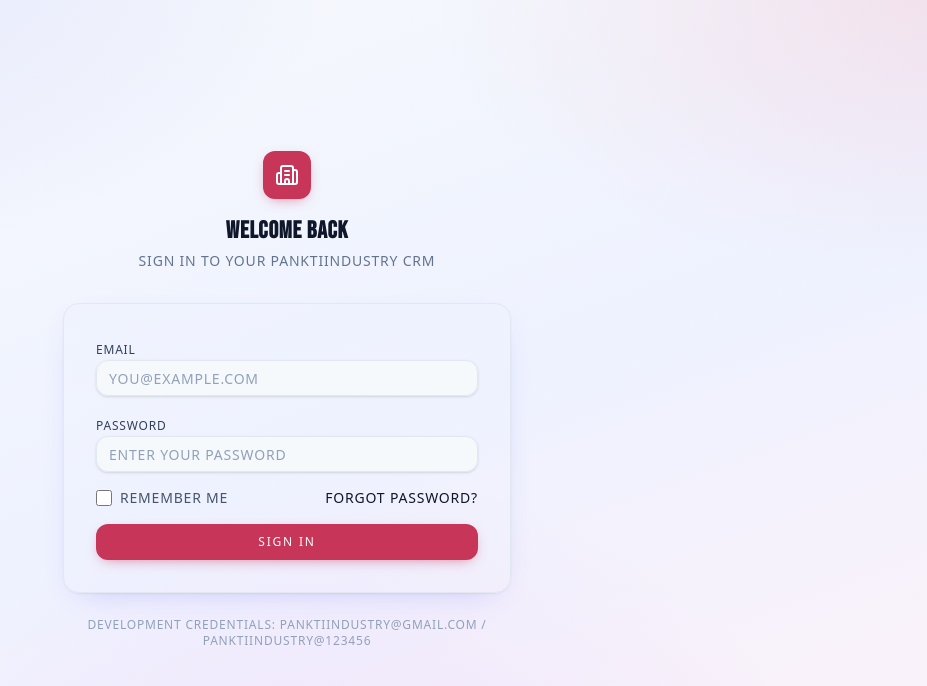
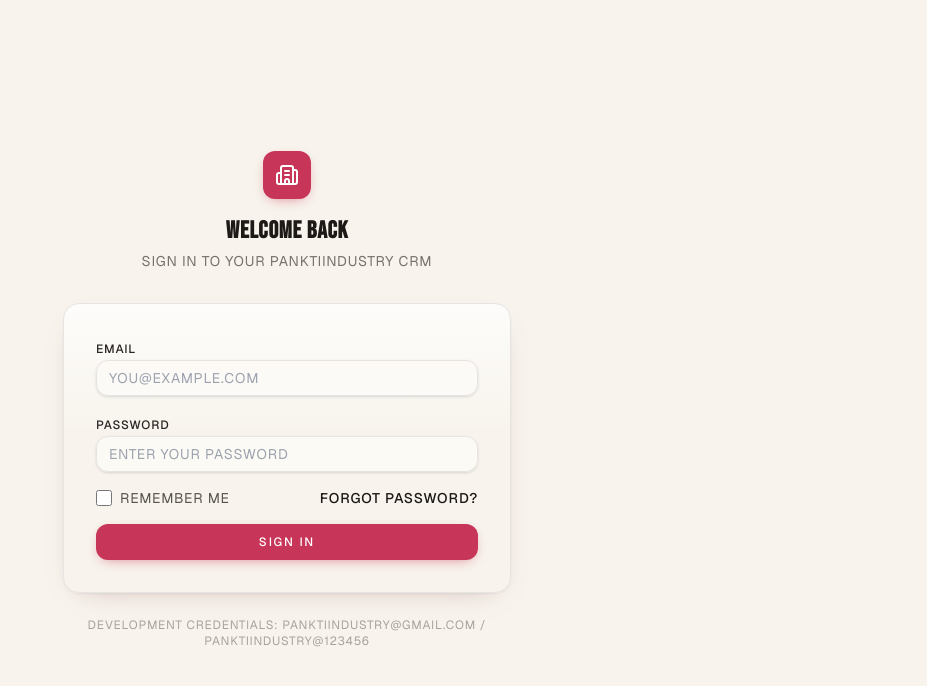
Before and after one commit to naveen9717/panktiindustry_crm, a Next.js app: page / in a window 1280 px wide. Shown: the top 686 px of the page, without its empty margins (353-1280 px from the left). Built offline with nearby package versions, Linux system fonts and the light colour scheme; no server answers.

Commit message:
Adopt wedding-crm-silk CSS: cream light theme, Geist body font, reference scrollbars/palette

```diff
--- a/src/app/globals.css
+++ b/src/app/globals.css
@@ -4,13 +4,41 @@
 @custom-variant dark (&:where(.dark, .dark *));
 
 @theme {
-  --font-sans: var(--font-inter), system-ui, -apple-system, sans-serif;
+  --font-sans: var(--font-geist), system-ui, -apple-system, sans-serif;
+}
+
+/* Reference palette (wedding-crm-silk): warm cream body, Geist type */
+:root {
+  --popup-bg: #ffffff;
+  --popup-border: rgb(228 228 231);
 }
 
 body {
-  @apply bg-slate-50 text-slate-900 antialiased;
+  @apply antialiased;
+  font-family: var(--font-geist), system-ui, -apple-system, sans-serif;
+  background-color: #f8f4ed;
+  color: #1c1917;
   text-transform: uppercase;
   letter-spacing: 0.05em;
+}
+
+/* Placeholders (reference: stone-400 light / white 30% dark) */
+::placeholder {
+  opacity: 1;
+  color: #9ca3af;
+}
+.dark ::placeholder {
+  color: rgba(255, 255, 255, 0.3);
+}
+
+/* Checkbox / radio accent (reference: wine light, rose dark) */
+input[type="checkbox"],
+input[type="radio"] {
+  accent-color: #6b1f2e;
+}
+.dark input[type="checkbox"],
+.dark input[type="radio"] {
+  accent-color: #c73659;
 }
 /* Form controls don't inherit text-transform (UA default) — force it */
 button,
@@ -23,15 +51,32 @@ option {
 }
 
 /* ------------------------------------------------------------------ */
-/* All surfaces take the page background color so elements blend into  */
-/* the bg (both modes). Hovers re-declared unlayered so they still win */
-/* over the .bg-white rule (layered utilities would lose to it).       */
+/* Surfaces take the page background color so elements blend into the   */
+/* bg (both modes). Light = reference cream (#f8f4ed) + stone palette;  */
+/* hovers re-declared unlayered so they still win over the .bg-white    */
+/* rule (layered utilities would lose to it).                           */
 /* ------------------------------------------------------------------ */
 .bg-white {
-  background-color: rgba(248, 250, 252, 0.9);
+  background-color: rgba(253, 251, 247, 0.9);
 }
-.hover\:bg-slate-50:hover { background-color: #eef2f7; }
-.hover\:bg-slate-100:hover { background-color: #f1f5f9; }
+.hover\:bg-slate-50:hover { background-color: #f5f5f4; }
+.hover\:bg-slate-100:hover { background-color: #ebe9e2; }
+
+/* Stone borders (reference: stone-100/200/300) */
+.border-slate-100 { border-color: #f5f5f4; }
+.border-slate-200 { border-color: #e7e5e4; }
+.border-slate-300 { border-color: #d6d3d1; }
+
+/* Stone text (reference: stone-900…400) */
+.text-slate-950,
+.text-slate-900 { color: #1c1917; }
+.text-slate-800,
+.text-slate-700 { color: #292524; }
+.text-slate-600 { color: #57534e; }
+.text-slate-500 { color: #78716c; }
+.text-slate-400 { color: #a8a29e; }
+.hover\:text-slate-900:hover { color: #1c1917; }
+.hover\:text-slate-600:hover { color: #57534e; }
 
 /* ------------------------------------------------------------------ */
 /* Dark palette remap: applies the slate/neutral + status tokens used   */
@@ -43,6 +88,8 @@ option {
 /* ------------------------------------------------------------------ */
 .dark {
   color-scheme: dark;
+  --popup-bg: #1c1917;
+  --popup-border: rgba(255, 255, 255, 0.1);
 }
 
 /* Surfaces → the page background color (with a faint sheen) */
@@ -75,11 +122,6 @@ option {
 .dark .border-slate-200 { border-color: rgba(255, 255, 255, 0.1); }
 .dark .border-slate-300 { border-color: rgba(255, 255, 255, 0.2); }
 
-/* Scrollbars (theirs: thumb #ffffff1f, hover #ffffff38, transparent track) */
-.dark ::-webkit-scrollbar-track { background: transparent; }
-.dark ::-webkit-scrollbar-thumb { background: #ffffff1f; border-radius: 99px; }
-.dark ::-webkit-scrollbar-thumb:hover { background: #ffffff38; }
-
 /* Status / tinted backgrounds → translucent dark tints */
 .dark .bg-red-50,
 .dark .bg-red-100 { background-color: rgb(127 29 29 / 0.35); }
@@ -108,19 +150,14 @@ option {
 .dark .text-orange-600 { color: #fb923c; }
 
 /* ================================================================== */
-/* Modern gradient UI system                                           */
-/* Light: indigo/rose mesh · Dark: true-black gradients w/ soft glow   */
-/* Brand accents: indigo → violet → rose                               */
+/* Gradient UI system                                                  */
+/* Light: reference cream #f8f4ed + stone surfaces · Dark: wine→navy   */
+/* radial gradients (palette taken from wedding-crm-silk)              */
 /* ================================================================== */
 
-/* ---- Page background ---- */
+/* ---- Page background (reference: flat warm cream) ---- */
 .bg-page {
-  background-color: #f8fafc;
-  background-image:
-    radial-gradient(1000px 550px at 8% -8%, rgba(99, 102, 241, 0.14), transparent 60%),
-    radial-gradient(900px 500px at 100% 0%, rgba(244, 63, 94, 0.1), transparent 55%),
-    radial-gradient(850px 750px at 55% 115%, rgba(168, 85, 247, 0.1), transparent 60%),
-    linear-gradient(160deg, #f8fafc 0%, #eef2ff 55%, #fdf2f8 100%);
+  background-color: #f8f4ed;
 }
 .dark body {
   background-color: #0f0e17;
@@ -135,8 +172,8 @@ option {
 
 /* ---- Header (glass) ---- */
 .surface-header {
-  background-color: rgba(248, 250, 252, 0.85);
-  background-image: linear-gradient(90deg, rgba(248, 250, 252, 0.92), rgba(240, 244, 255, 0.8) 60%, rgba(253, 240, 248, 0.8));
+  background-color: rgba(248, 244, 237, 0.85);
+  background-image: linear-gradient(90deg, rgba(248, 244, 237, 0.92), rgba(250, 247, 241, 0.85) 60%, rgba(252, 246, 240, 0.82));
   backdrop-filter: blur(12px);
   -webkit-backdrop-filter: blur(12px);
 }
@@ -147,8 +184,8 @@ option {
 
 /* ---- Sidebar ---- */
 .surface-sidebar {
-  background-color: rgba(248, 250, 252, 0.92);
-  background-image: linear-gradient(180deg, rgba(248, 250, 252, 0.95) 0%, rgba(246, 247, 253, 0.9) 100%);
+  background-color: rgba(248, 244, 237, 0.94);
+  background-image: linear-gradient(180deg, rgba(253, 251, 247, 0.95) 0%, rgba(248, 244, 237, 0.9) 100%);
 }
 .dark .surface-sidebar {
   background-color: #0d0c1a;
@@ -161,15 +198,13 @@ h1 {
   font-family: var(--font-bebas, "Bebas Neue"), ui-sans-serif, system-ui, sans-serif;
 }
 
-/* ---- Brand gradient text ---- */
+/* ---- Brand text (reference light: wine #6B1F2E) ---- */
 .brand-text {
-  background-image: linear-gradient(135deg, #6366f1 0%, #a855f7 55%, #f43f5e 100%);
-  -webkit-background-clip: text;
-  background-clip: text;
-  color: transparent;
+  background-image: none;
+  color: #6b1f2e;
 }
 
-/* Dark mode: plain white instead of the gradient (readable on true-black) */
+/* Dark mode: plain white instead of the wine (readable on true-black) */
 .dark .brand-text {
   background-image: none;
   color: #ffffff;
@@ -206,16 +241,16 @@ h1 {
 
 /* ---- Cards: soft elevation + subtle sheen ---- */
 .card-elevated {
-  background-image: linear-gradient(180deg, rgba(238, 242, 255, 0.65), rgba(255, 255, 255, 0) 45%);
+  background-image: linear-gradient(180deg, rgba(255, 255, 255, 0.75), rgba(255, 255, 255, 0) 45%);
   box-shadow:
-    0 1px 2px rgba(15, 23, 42, 0.05),
-    0 10px 30px -18px rgba(99, 102, 241, 0.45);
+    0 1px 2px rgba(28, 25, 23, 0.05),
+    0 10px 30px -18px rgba(107, 31, 46, 0.35);
   transition: box-shadow 0.2s ease, transform 0.2s ease;
 }
 .card-elevated:hover {
   box-shadow:
-    0 1px 2px rgba(15, 23, 42, 0.06),
-    0 18px 44px -20px rgba(124, 58, 237, 0.5);
+    0 1px 2px rgba(28, 25, 23, 0.06),
+    0 18px 44px -20px rgba(107, 31, 46, 0.4);
 }
 .dark .card-elevated {
   background-image: linear-gradient(160deg, rgba(255, 255, 255, 0.055), rgba(255, 255, 255, 0.015) 50%, transparent);
@@ -266,16 +301,17 @@ h1 {
 
 /* ---- Recharts text (ticks + pie labels) ---- */
 .recharts-wrapper text {
-  fill: #475569;
+  fill: #57534e;
 }
 .dark .recharts-wrapper text {
   fill: #a3a3a3;
 }
 
-/* Custom scrollbar */
+/* Custom scrollbar (reference: 5px, transparent track,
+   thumb #0000001f light / #ffffff1f dark) */
 ::-webkit-scrollbar {
-  width: 6px;
-  height: 6px;
+  width: 5px;
+  height: 5px;
 }
 
 ::-webkit-scrollbar-track {
@@ -283,16 +319,17 @@ h1 {
 }
 
 ::-webkit-scrollbar-thumb {
-  @apply bg-slate-300 rounded-full;
+  background: #0000001f;
+  border-radius: 99px;
 }
 
 ::-webkit-scrollbar-thumb:hover {
-  @apply bg-slate-400;
+  background: #00000038;
 }
 
 .dark ::-webkit-scrollbar-thumb {
-  background: #333333;
+  background: #ffffff1f;
 }
 .dark ::-webkit-scrollbar-thumb:hover {
-  background: #4d4d4d;
+  background: #ffffff38;
 }
--- a/src/app/layout.tsx
+++ b/src/app/layout.tsx
@@ -1,9 +1,9 @@
 import type { Metadata } from "next";
-import { Bebas_Neue, Inter } from "next/font/google";
+import { Bebas_Neue, Geist } from "next/font/google";
 import { Toaster } from "sonner";
 import "./globals.css";
 
-const inter = Inter({ subsets: ["latin"], variable: "--font-inter" });
+const geist = Geist({ subsets: ["latin"], variable: "--font-geist" });
 const bebasNeue = Bebas_Neue({
   weight: "400",
   subsets: ["latin"],
@@ -30,7 +30,7 @@ export default function RootLayout({
 }) {
   return (
     <html lang="en" suppressHydrationWarning>
-      <body className={`${inter.variable} ${bebasNeue.variable}`}>
+      <body className={`${geist.variable} ${bebasNeue.variable}`}>
         <script dangerouslySetInnerHTML={{ __html: themeInitScript }} />
         {children}
         <Toaster position="top-right" richColors />
```
